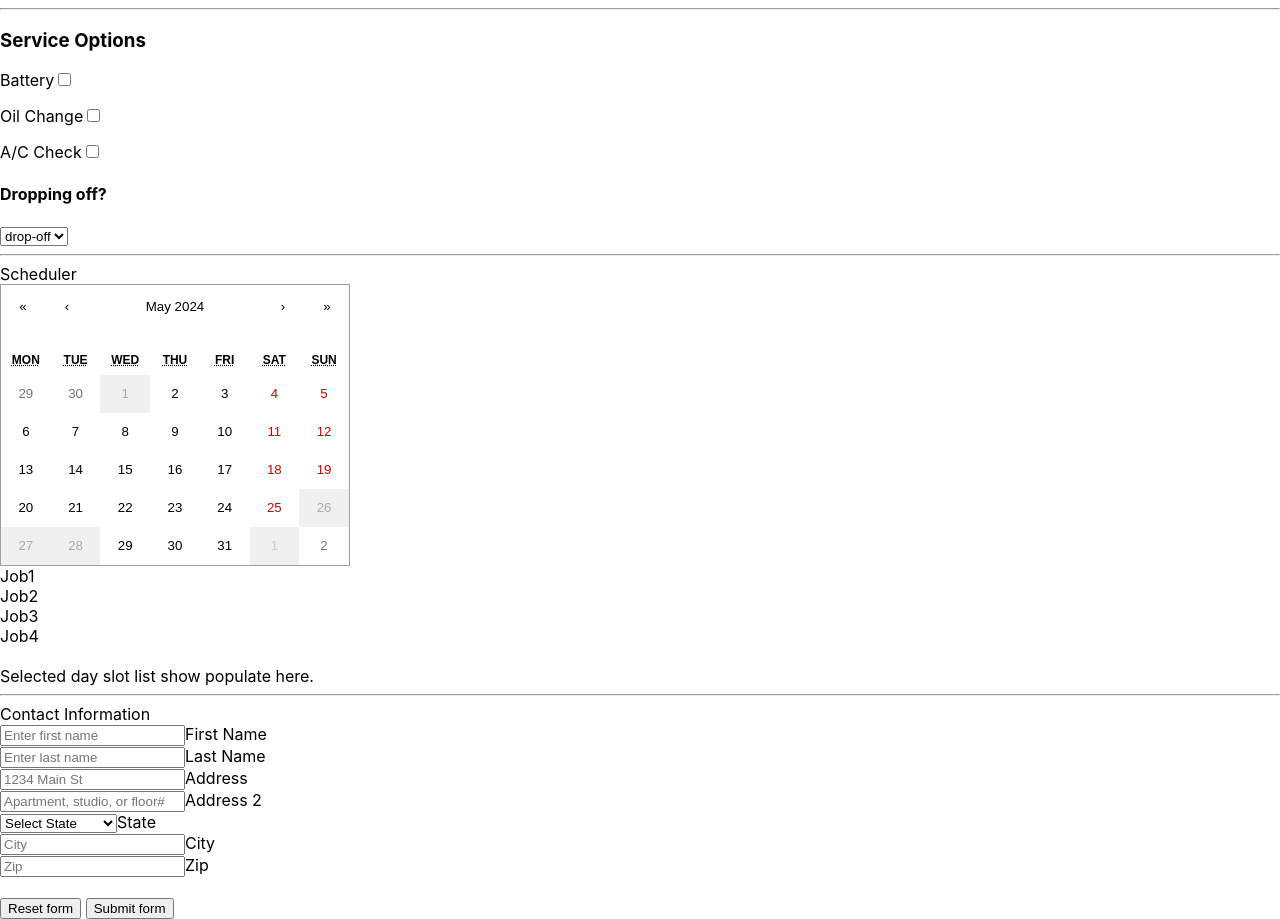
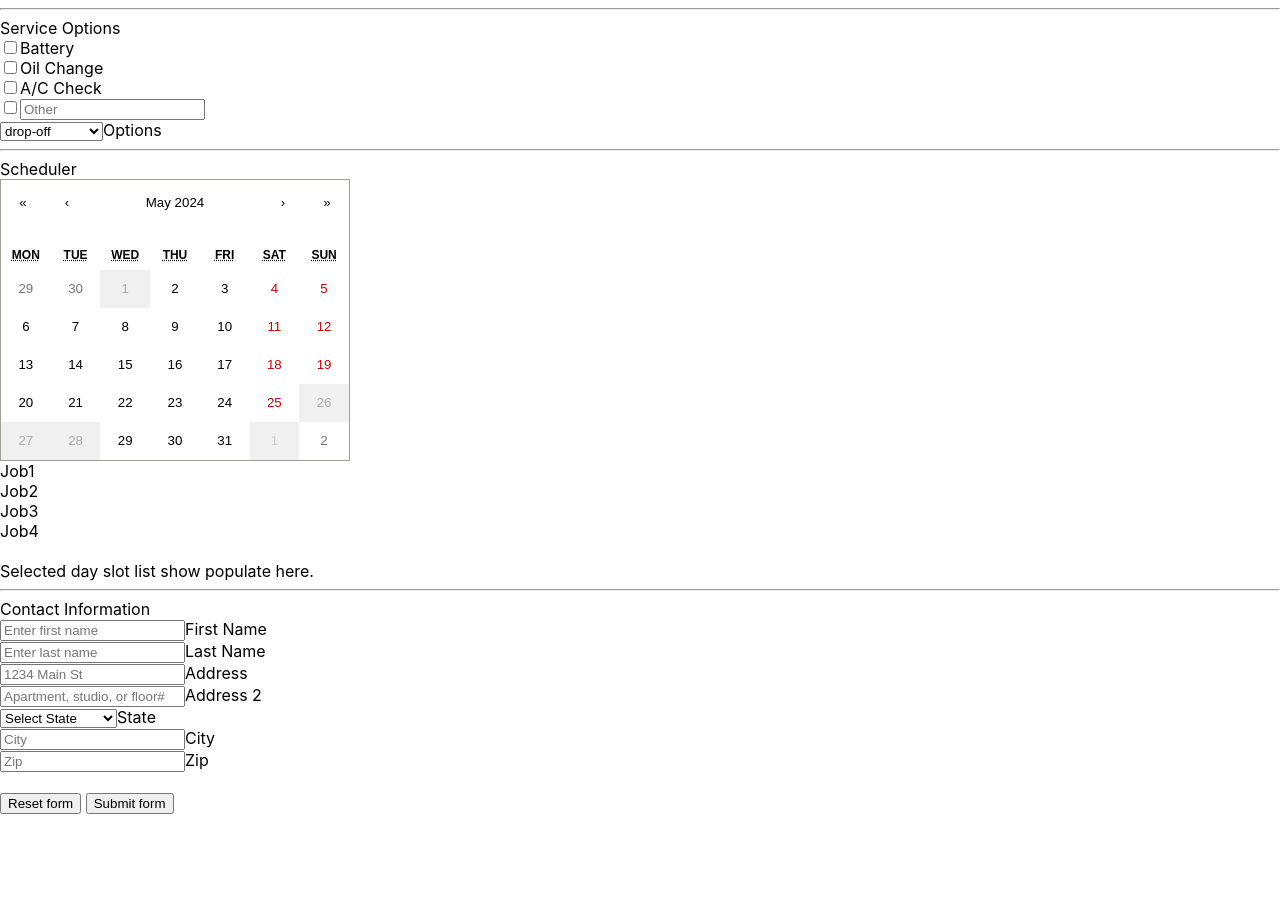
Before and after one commit to mrbiggybear/quoteme, a React (Create React App) app: page / in a window 1280 px wide. After the commit the page ends 814 px from the top, so only its background shows below. Built offline with nearby package versions, Linux system fonts and the light colour scheme.

Commit message:
Setup Service section UI.

```diff
--- a/src/forms/services.js
+++ b/src/forms/services.js
@@ -1,36 +1,70 @@
-import { useState } from "react";
+
+import Form from 'react-bootstrap/Form';
+import InputGroup from 'react-bootstrap/InputGroup';
+import Card from 'react-bootstrap/Card';
+import ListGroup from "react-bootstrap/ListGroup";
+import { Dropdown } from "react-bootstrap";
+import FloatingLabel from 'react-bootstrap/FloatingLabel'
 
 export function Services() {
 
     let service_options = [
-        { 'id': 0, 'name': "Battery", 'selected': false },
-        { 'id': 1, 'name': "Oil Change", 'selected': false },
-        { 'id': 2, 'name': "A/C Check", 'selected': false }
+        { 'id': 0, 'name': "battery-maint", "text": "Battery", 'selected': false },
+        { 'id': 1, 'name': "oil-maint", "text": "Oil Change", 'selected': false },
+        { 'id': 2, 'name': "ac-maint", "text": "A/C Check", 'selected': false }
     ];
+
+    function handleSelect(e) {
+        if (e.target.checked) {
+            console.log('event', e);
+        }
+    }
 
     function render_service_options() {
         return service_options.map(
             (item) => {
-                console.log(item.name);
-                return <p>{item.name}
-                    <input
-                        key={item.id}
-                        type='checkbox'
-                        name={item.name}
-                    // defaultChecked={false}
-                    ></input>
-                </p>
+                // console.log(item.name);
+                return (
+                    <InputGroup className="mb-3">
+                        <InputGroup.Checkbox
+                            aria-describedby={item.id}
+                            onChange={handleSelect}
+                        />
+                        <InputGroup.Text id={item.id} >
+                            {item.text}
+                        </InputGroup.Text>
+                    </InputGroup>
+                )
             }
         );
     }
 
     return (
-        <div>
-            <h3>Service Options</h3>
-            <label>
-                {render_service_options()}
-            </label>
-        </div>
+        <Card className="m-2 p-0 d-print-none">
+            <label
+                className="m-1"
+            >Service Options</label>
+            <Form.Group className="text-center">
+                <ListGroup variant="flush">
+                    <ListGroup.Item>
+                        {render_service_options()}
+                        {/* This should cover any additional request for now. */}
+                        <InputGroup className="mb-3 m-0 p-0">
+                            <InputGroup.Checkbox
+                                // aria-describedby={item.id}
+                                onChange={handleSelect}
+                            />
+
+                            {/* <FloatingLabel label="Other"> */}
+                                <Form.Control placeholder="Other" />
+                            {/* </FloatingLabel> */}
+
+                        </InputGroup>
+
+                    </ListGroup.Item>
+                </ListGroup>
+            </Form.Group>
+        </Card>
     );
 }
 
@@ -42,17 +76,33 @@ export function DropOff() {
     ];
 
     return (
-        <div>
-            <label>
-                <h4>
-                    Dropping off?
-                </h4>
-                <select name="drop-off-options">
-                    {drop_off_option.map((option, idx) =>
-                        <option key={idx} value={option}>{option}</option>
-                    )}
-                </select>
-            </label>
+        <div
+            className="m-2 ml-4"
+        >
+            <Form.Group
+                controlId="formGridState">
+                <FloatingLabel
+                    controlId="floatingSelect"
+                    label="Options"
+                >
+                    <Form.Select
+                        aria-label="Floating label select"
+                    >
+                        {/* default value - reason for index+1 below.*/}
+                        <option key={0} disabled={true} >Select Option</option>
+
+                        {drop_off_option.map((_option, idx, arr) => {
+                            console.log(idx, _option);
+                            return (
+                                <option
+                                    key={idx + 1}
+                                    value={_option}
+                                > {_option} </option>
+                            )
+                        })}
+                    </Form.Select>
+                </FloatingLabel>
+            </Form.Group>
         </div>
     );
 }
```
